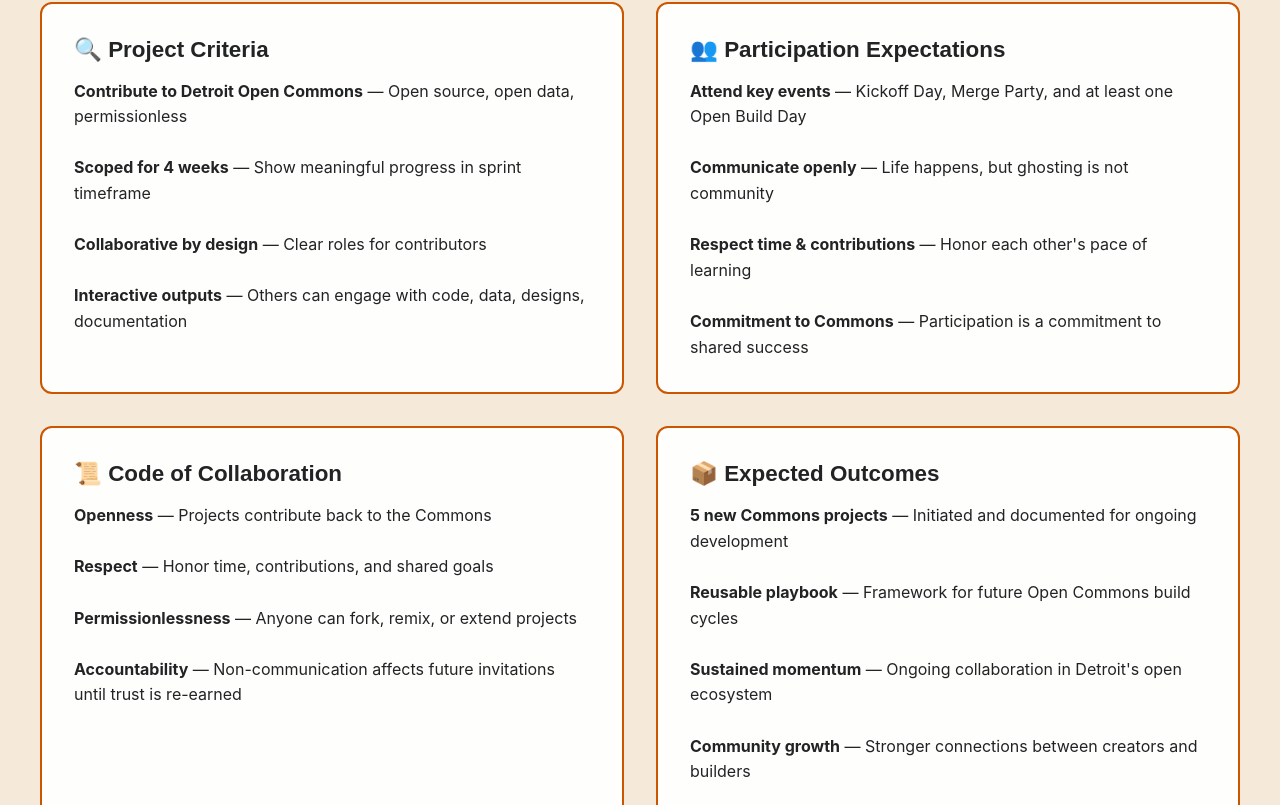
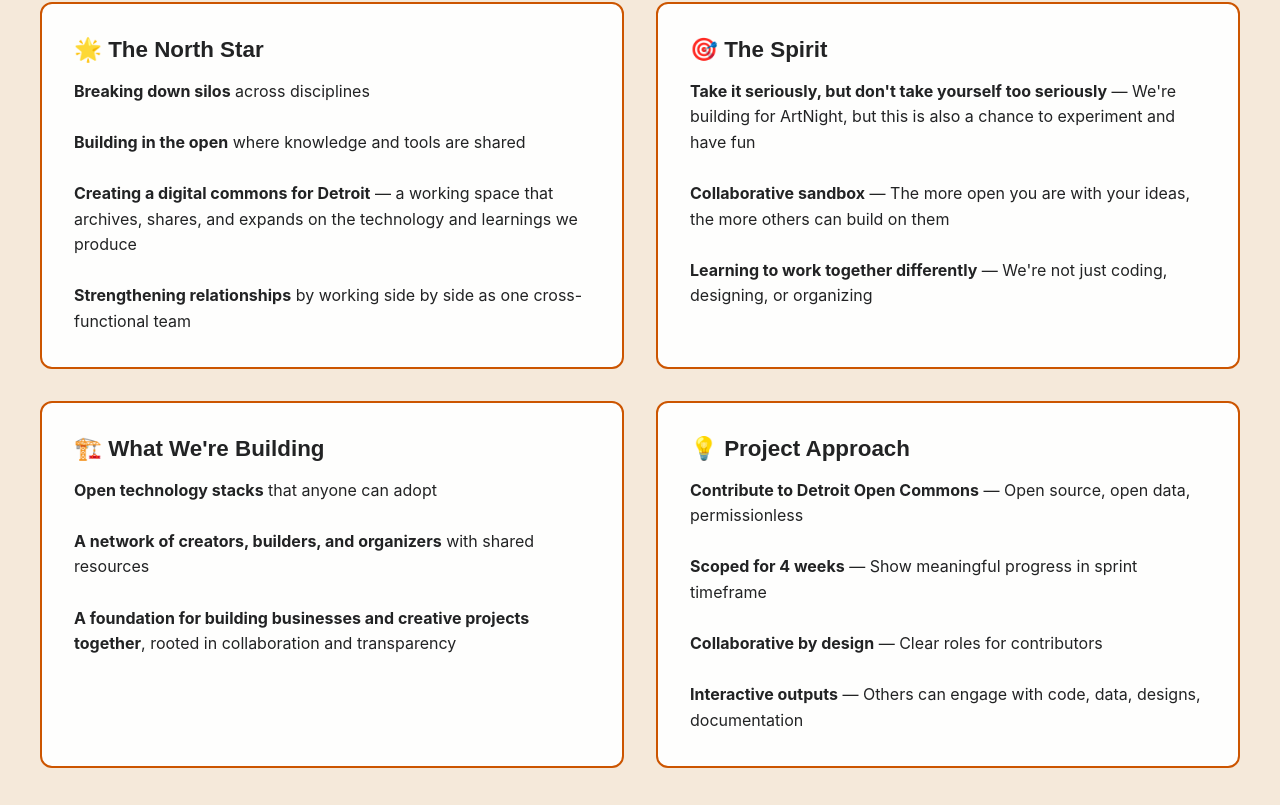
Before and after one commit to buidl-renaissance/commons.builddetroit.xyz, a Next.js app: page /open-october in a window 1280 px wide. Shown: the part 2172-2977 px from the top of the page. Built offline with nearby package versions, Linux system fonts and the light colour scheme.

Commit message:
Update 'How We Build Together' section with intentions content

```diff
--- a/src/pages/open-october.tsx
+++ b/src/pages/open-october.tsx
@@ -944,17 +944,54 @@
         </Container>
       </Section>
 
-      {/* Project Guidelines & Collaboration */}
+      {/* How We Build Together */}
       <Section>
         <Container>
           <SectionTitle>How We Build Together</SectionTitle>
           <SectionDescription>
-            Clear expectations, collaborative principles, and shared outcomes that make Open October successful.
+            No expectations, but clear direction. We&apos;re not here to force outcomes—we&apos;re here to create space for meaningful collaboration.
           </SectionDescription>
 
           <div style={{ display: 'grid', gridTemplateColumns: 'repeat(auto-fit, minmax(300px, 1fr))', gap: '2rem', marginTop: '3rem' }}>
             <Card>
-              <CardTitle>🔍 Project Criteria</CardTitle>
+              <CardTitle>🌟 The North Star</CardTitle>
+              <CardDescription>
+                <strong>Breaking down silos</strong> across disciplines
+                <br /><br />
+                <strong>Building in the open</strong> where knowledge and tools are shared
+                <br /><br />
+                <strong>Creating a digital commons for Detroit</strong> — a working space that archives, shares, and expands on the technology and learnings we produce
+                <br /><br />
+                <strong>Strengthening relationships</strong> by working side by side as one cross-functional team
+              </CardDescription>
+            </Card>
+
+            <Card>
+              <CardTitle>🎯 The Spirit</CardTitle>
+              <CardDescription>
+                <strong>Take it seriously, but don&apos;t take yourself too seriously</strong> — We&apos;re building for ArtNight, but this is also a chance to experiment and have fun
+                <br /><br />
+                <strong>Collaborative sandbox</strong> — The more open you are with your ideas, the more others can build on them
+                <br /><br />
+                <strong>Learning to work together differently</strong> — We&apos;re not just coding, designing, or organizing
+              </CardDescription>
+            </Card>
+          </div>
+
+          <div style={{ display: 'grid', gridTemplateColumns: 'repeat(auto-fit, minmax(300px, 1fr))', gap: '2rem', marginTop: '2rem' }}>
+            <Card>
+              <CardTitle>🏗️ What We&apos;re Building</CardTitle>
+              <CardDescription>
+                <strong>Open technology stacks</strong> that anyone can adopt
+                <br /><br />
+                <strong>A network of creators, builders, and organizers</strong> with shared resources
+                <br /><br />
+                <strong>A foundation for building businesses and creative projects together</strong>, rooted in collaboration and transparency
+              </CardDescription>
+            </Card>
+
+            <Card>
+              <CardTitle>💡 Project Approach</CardTitle>
               <CardDescription>
                 <strong>Contribute to Detroit Open Commons</strong> — Open source, open data, permissionless
                 <br /><br />
@@ -965,51 +1002,10 @@
                 <strong>Interactive outputs</strong> — Others can engage with code, data, designs, documentation
               </CardDescription>
             </Card>
-
-            <Card>
-              <CardTitle>👥 Participation Expectations</CardTitle>
-              <CardDescription>
-                <strong>Attend key events</strong> — Kickoff Day, Merge Party, and at least one Open Build Day
-                <br /><br />
-                <strong>Communicate openly</strong> — Life happens, but ghosting is not community
-                <br /><br />
-                <strong>Respect time & contributions</strong> — Honor each other&apos;s pace of learning
-                <br /><br />
-                <strong>Commitment to Commons</strong> — Participation is a commitment to shared success
-              </CardDescription>
-            </Card>
-          </div>
-
-          <div style={{ display: 'grid', gridTemplateColumns: 'repeat(auto-fit, minmax(300px, 1fr))', gap: '2rem', marginTop: '2rem' }}>
-            <Card>
-              <CardTitle>📜 Code of Collaboration</CardTitle>
-              <CardDescription>
-                <strong>Openness</strong> — Projects contribute back to the Commons
-                <br /><br />
-                <strong>Respect</strong> — Honor time, contributions, and shared goals
-                <br /><br />
-                <strong>Permissionlessness</strong> — Anyone can fork, remix, or extend projects
-                <br /><br />
-                <strong>Accountability</strong> — Non-communication affects future invitations until trust is re-earned
-              </CardDescription>
-            </Card>
-
-            <Card>
-              <CardTitle>📦 Expected Outcomes</CardTitle>
-              <CardDescription>
-                <strong>5 new Commons projects</strong> — Initiated and documented for ongoing development
-                <br /><br />
-                <strong>Reusable playbook</strong> — Framework for future Open Commons build cycles
-                <br /><br />
-                <strong>Sustained momentum</strong> — Ongoing collaboration in Detroit&apos;s open ecosystem
-                <br /><br />
-                <strong>Community growth</strong> — Stronger connections between creators and builders
-              </CardDescription>
-            </Card>
           </div>
 
           <AboutQuote style={{ marginTop: "3rem" }}>
-            &quot;Participation is a commitment to the Commons.&quot;
+            &quot;Technology is becoming increasingly cheap. What matters most—and will only grow in value—are relationships.&quot;
           </AboutQuote>
         </Container>
       </Section>
```
